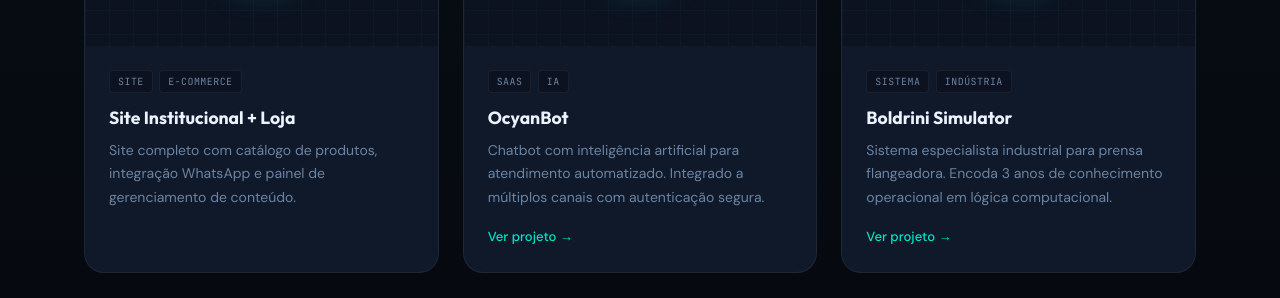
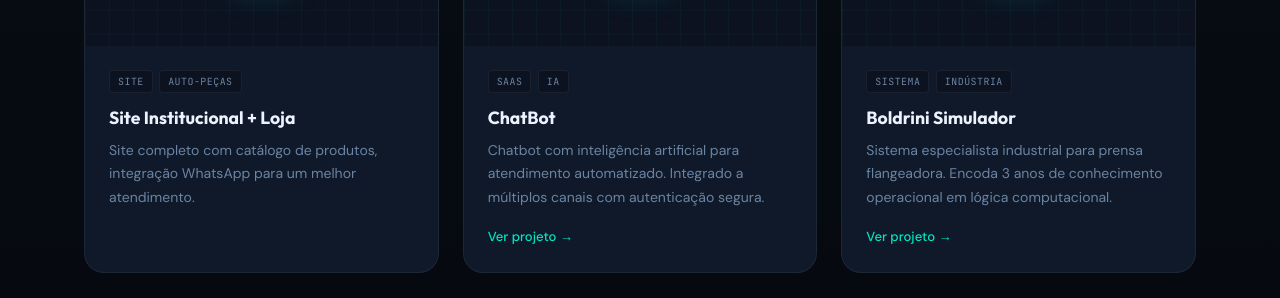
Before and after one commit to OcimarPrado/Frontend-ProjetoA, a React (Vite) app: page / in a window 1280 px wide. Shown: the part 2155-2453 px from the top of the page. Built offline with nearby package versions, Linux system fonts and the light colour scheme.

Commit message:
feat:ajuste de modelo

```diff
--- a/index.html
+++ b/index.html
@@ -51,7 +51,7 @@
       "url": "https://ocyan-tech.com.br",
       "logo": "https://ocyan-tech.com.br/favicon.png",
       "image": "https://ocyan-tech.com.br/og-image.jpg",
-      "description": "Agência de criação e desenvolvimento de sites profissionais para pequenas empresas, psicólogos, estúdios de pilates e yoga. Atendimento em todo o Brasil.",
+      "description": "Agência de criação e desenvolvimento de sites profissionais para psicólogos, pequenas empresas, instaladores, clínicas, autônomos, corretores de imóveis, estúdios de pilates e yoga. Atendimento em todo o Brasil.",
       "address": {
         "@type": "PostalAddress",
         "addressLocality": "Canoas",
@@ -68,6 +68,10 @@
         "Sites para psicólogos",
         "Sites para estúdios de pilates",
         "Sites para pequenas empresas",
+        "Sites para instaladores",
+        "Sites para clínicas",
+        "Sites para autônomos",
+        "Sites para corretores de imóveis",
         "SEO e otimização"
       ],
       "hasOfferCatalog": {
@@ -100,7 +104,7 @@
     <noscript>
       <main>
         <h1>Ocyan Tech | Agência de Criação de Sites Profissionais</h1>
-        <p>Criamos sites profissionais para pequenas empresas, psicólogos, estúdios de pilates e yoga em todo o Brasil. Design moderno, SEO incluso e entrega rápida.</p>
+        <p>Criamos sites profissionais para empresas, psicólogos, autônomos, clinicas e estúdios de pilates e yoga em todo o Brasil. Design moderno, SEO incluso e entrega rápida.</p>
       </main>
     </noscript>
 
--- a/src/components/Footer.tsx
+++ b/src/components/Footer.tsx
@@ -44,7 +44,7 @@ export default function Footer() {
               in
             </a>
             <a
-              href="https://wa.me/5551999999999"
+              href="https://wa.me/5551986730108"
               target="_blank"
               rel="noopener noreferrer"
               aria-label="WhatsApp"
@@ -93,7 +93,7 @@ export default function Footer() {
       <div className="footer-bottom">
         <p className="footer-copy">
           {t('footer.copyright').replace('{year}', String(year))}{' '}
-          <span>♥</span>{' '}
+          <span>OCYAN-TECH</span>{' '}
           {t('footer.copyright_end')}
         </p>
         <div className="footer-legal">
--- a/src/i18n/pt.json
+++ b/src/i18n/pt.json
@@ -76,22 +76,22 @@
     "items": [
       {
         "icon": "🏪",
-        "tags": ["Site", "E-commerce"],
+        "tags": ["Site", "Auto-Peças"],
         "title": "Site Institucional + Loja",
-        "desc": "Site completo com catálogo de produtos, integração WhatsApp e painel de gerenciamento de conteúdo.",
+        "desc": "Site completo com catálogo de produtos, integração WhatsApp para um melhor atendimento.",
         "link": "#"
       },
       {
         "icon": "🤖",
         "tags": ["SaaS", "IA"],
-        "title": "OcyanBot",
+        "title": "ChatBot",
         "desc": "Chatbot com inteligência artificial para atendimento automatizado. Integrado a múltiplos canais com autenticação segura.",
         "link": "https://github.com"
       },
       {
         "icon": "⚙️",
         "tags": ["Sistema", "Indústria"],
-        "title": "Boldrini Simulator",
+        "title": "Boldrini Simulador",
         "desc": "Sistema especialista industrial para prensa flangeadora. Encoda 3 anos de conhecimento operacional em lógica computacional.",
         "link": "https://github.com"
       }
@@ -109,17 +109,19 @@
     "plans": [
       {
         "name": "starter",
-        "desc": "Ideal para quem precisa de um site rápido, moderno e confiável e não tem necessidade de fazer mudanças no conteúdo mensalmente.",
+        "desc": "Ideal para quem precisa de um site rápido, moderno, confiável e não tem necessidade de fazer mudanças no conteúdo mensalmente.",
         "price": "99",
         "period": "/mês",
-        "note": "Inclui criação, hospedagem, manutenção e 3 rodadas de ajustes pós entrega.*",
-        "featured": false,
+        "note": "Preço Promocional 12 x de R$ 99 - aproveite hoje mesmo*",
+        "featured": true,
         "features": [
-          { "included": true,  "text": "Site com até 5 páginas" },
+          { "included": true,  "text": "3(três) rodadas de ajustes após entrega."},
+          { "included": true,  "text": "Inclui criação, hospedagem, manutenção de site"},
+          { "included": true,  "text": "Site ONEPAGE - Página Única contendo: header + hero + sobre + serviços + contato + footer" },
           { "included": true,  "text": "Design responsivo (mobile)" },
           { "included": true,  "text": "Domínio .com.br incluso" },
-          { "included": true,  "text": "SSL grátis + hospedagem" },
-          { "included": true,  "text": "Integração WhatsApp" },
+          { "included": true,  "text": "SEO básico" },
+          { "included": true,  "text": "CTA para WhatsApp" },
           { "included": false, "text": "Blog / área de notícias" },
           { "included": false, "text": "Relatório mensal" }
         ]
@@ -129,16 +131,17 @@
         "desc": "Para empresas que querem presença digital completa, sem se preocupar com manutenção e estabilidade.",
         "price": "249",
         "period": "/mês",
-        "note": "R$ 1500 de criação sendo R$ 300 no ato da aquisição do serviço e R$ 1200 na entrega com 10% de desconto para pagamento á vista no pix, débito ou dinheiro*",
-        "note": "Inclui criação, hospedagem, manutenção, 5 rodadas de ajustes pós entrega, suporte dedicado, conteúdo dinâmico, painel de controle dedicado, treinamento de edição de conteúdos.",
-        "featured": true,
+        "note": "R$ 1500 de criação do Site sendo R$ 300 no ato da aquisição do serviço e R$ 1200 na entrega. Para Pagamento á vista (pix, débito e dinheiro) 10% de desconto.*",
+        "featured": false,
         "features": [
+          { "included": true, "text": "Inclui criação, hospedagem, manutenção de site"},
+          { "included": true, "text": "5(cinco) rodadas de ajustes após entrega e suporte dedicado"},
+          { "included": true, "text": "Conteúdo dinâmico, painel de cliente e treinamento de edição de conteúdos"},
           { "included": true, "text": "Site com até 10 páginas" },
           { "included": true, "text": "Design responsivo (mobile)" },
-	  { "included": true, "text": "SEO planejado para tráfego pago" },
+	        { "included": true, "text": "SEO planejado para tráfego pago" },
           { "included": true, "text": "Tráfego pago básico com indicadores de visita e conversão" },
           { "included": true, "text": "Domínio .com.br incluso" },
-          { "included": true, "text": "SSL grátis + hospedagem" },
           { "included": true, "text": "Integração WhatsApp + Redes" },
           { "included": true, "text": "Blog / área de notícias" },
           { "included": true, "text": "Relatório mensal de acesso" }
@@ -250,8 +253,8 @@
       { "label": "Sobre nós",    "href": "#about" },
       { "label": "Contato",      "href": "#contact" }
     ],
-    "copyright": "© {year} Ocyan-Tech. Feito com",
-    "copyright_end": "no Sul do Brasil.",
+    "copyright": "© {year} Ocyan-Tech. Feito por",
+    "copyright_end": " Canoas - Brasil.",
     "privacy": "Privacidade",
     "terms": "Termos"
   }
```
Also changed, not shown: public/screenshoot.png (added), public/screenshot.png (deleted).
